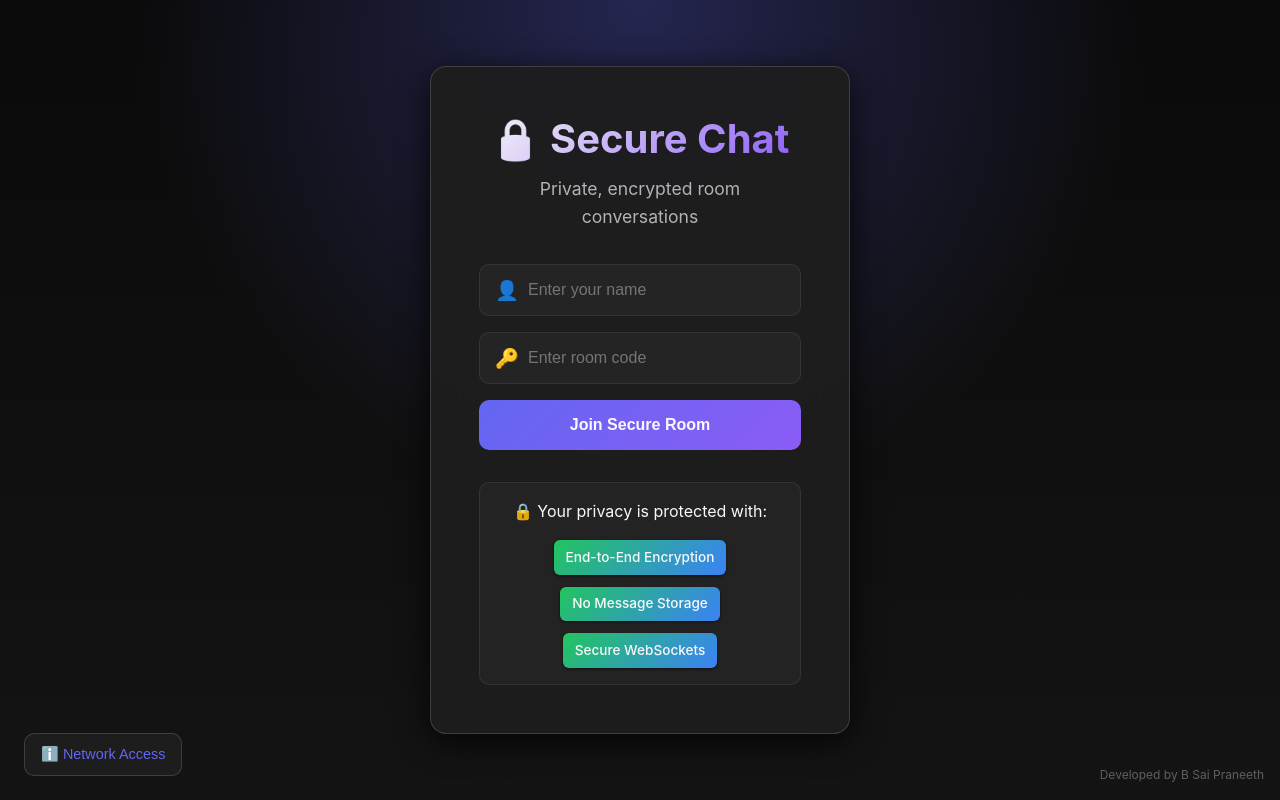
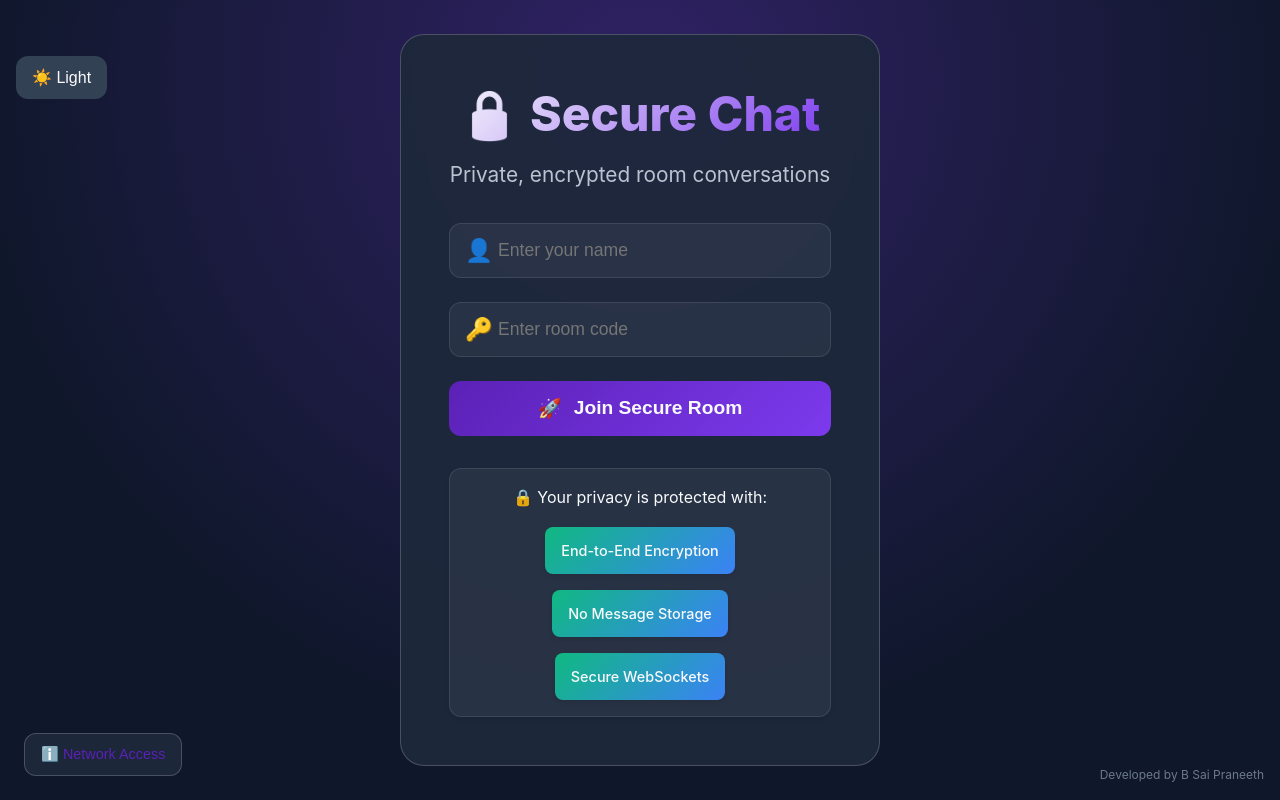
Before and after one commit to praneeth1335/private-frontend, a React (Vite) app: page / in a window 1280 px wide. Built offline with nearby package versions, Linux system fonts and the light colour scheme; no server answers.

Commit message:
FRONTENDCHANGES

```diff
--- a/src/main.jsx
+++ b/src/main.jsx
@@ -5,9 +5,7 @@ import App from "./App.jsx";
 import "./styles.css";
 
 ReactDOM.createRoot(document.getElementById("root")).render(
-  <React.StrictMode>
-    <BrowserRouter>
-      <App />
-    </BrowserRouter>
-  </React.StrictMode>
+  <BrowserRouter>
+    <App />
+  </BrowserRouter>
 );
--- a/src/pages/ChatRoom.jsx
+++ b/src/pages/ChatRoom.jsx
@@ -18,12 +18,23 @@ export default function ChatRoom() {
   const [isTyping, setIsTyping] = useState(false);
   const [isLoading, setIsLoading] = useState(true);
   const [serverInfo, setServerInfo] = useState("");
+  const [theme, setTheme] = useState(localStorage.getItem("theme") || "dark");
 
   const messagesEndRef = useRef(null);
   const typingTimeoutRef = useRef(null);
   const socketRef = useRef(null);
 
   const username = localStorage.getItem("username");
+
+  // Theme toggle and persistence
+  useEffect(() => {
+    document.body.setAttribute("data-theme", theme);
+    localStorage.setItem("theme", theme);
+  }, [theme]);
+
+  const toggleTheme = () => {
+    setTheme(theme === "dark" ? "light" : "dark");
+  };
 
   // Scroll to bottom whenever messages update
   const scrollToBottom = () => {
@@ -220,13 +231,15 @@ export default function ChatRoom() {
     }
   };
 
-  // Leave room handler
+  // Leave room handler with confirmation
   const handleLeaveRoom = () => {
-    if (socket) {
-      socket.close();
+    if (window.confirm("Are you sure you want to leave the room?")) {
+      if (socket) {
+        socket.close();
+      }
+      localStorage.removeItem("username");
+      navigate("/");
     }
-    localStorage.removeItem("username");
-    navigate("/");
   };
 
   // Reconnect handler
@@ -272,13 +285,17 @@ export default function ChatRoom() {
         }`}
       >
         {isConnected ? "🟢 Connected" : "🔴 Disconnected"}
-        {/* <span className="server-info">({serverInfo})</span> */}
+        <span className="server-info">({serverInfo})</span>
         {!isConnected && (
           <button onClick={handleReconnect} className="reconnect-btn">
             Reconnect
           </button>
         )}
       </div>
+
+      <button onClick={toggleTheme} className="theme-toggle-btn">
+        {theme === "dark" ? "☀️ Light" : "🌙 Dark"}
+      </button>
 
       <div className="chat-header">
         <div className="header-content">
--- a/src/pages/Home.jsx
+++ b/src/pages/Home.jsx
@@ -1,4 +1,4 @@
-import { useState } from "react";
+import { useState, useEffect } from "react";
 import { useNavigate } from "react-router-dom";
 import NetworkInfo from "../components/NetworkInfo";
 
@@ -6,7 +6,18 @@ export default function Home() {
   const [username, setUsername] = useState("");
   const [roomCode, setRoomCode] = useState("");
   const [isLoading, setIsLoading] = useState(false);
+  const [theme, setTheme] = useState(localStorage.getItem("theme") || "dark");
   const navigate = useNavigate();
+
+  // Theme persistence
+  useEffect(() => {
+    document.body.setAttribute("data-theme", theme);
+    localStorage.setItem("theme", theme);
+  }, [theme]);
+
+  const toggleTheme = () => {
+    setTheme(theme === "dark" ? "light" : "dark");
+  };
 
   const handleJoin = async (e) => {
     e.preventDefault();
@@ -39,6 +50,9 @@ export default function Home() {
 
   return (
     <div className="home-container">
+      <button onClick={toggleTheme} className="theme-toggle-btn">
+        {theme === "dark" ? "☀️ Light" : "🌙 Dark"}
+      </button>
       <div className="join-card">
         <h1>🔒 Secure Chat</h1>
         <p className="subtitle">Private, encrypted room conversations</p>
@@ -75,7 +89,13 @@ export default function Home() {
             className={`join-btn ${isLoading ? "loading" : ""}`}
             disabled={isLoading}
           >
-            {isLoading ? "Joining..." : "Join Secure Room"}
+            {isLoading ? (
+              <div className="loading-spinner"></div>
+            ) : (
+              <>
+                <span className="join-icon">🚀</span> Join Secure Room
+              </>
+            )}
           </button>
         </form>
 
--- a/src/styles.css
+++ b/src/styles.css
@@ -7,33 +7,72 @@
   box-sizing: border-box;
 }
 
-:root {
-  /* Color Palette - Sleek Dark Theme */
-  --primary: #6366f1;
-  --primary-dark: #4f46e5;
-  --primary-light: #8b5cf6;
-  --primary-glow: rgba(99, 102, 241, 0.3);
-  --primary-hover: #818cf8;
+/* Theme Variables */
+body[data-theme="dark"] {
+  --primary: #5b21b6; /* Deep purple for a classy look */
+  --primary-dark: #4c1d95;
+  --primary-light: #7c3aed;
+  --primary-glow: rgba(124, 58, 237, 0.3);
+  --primary-hover: #6d28d9;
 
-  --bg-primary: #0a0a0a;
-  --bg-secondary: #141414;
-  --bg-tertiary: #1f1f1f;
-  --bg-card: rgba(30, 30, 30, 0.95);
-  --bg-input: rgba(255, 255, 255, 0.03);
+  --bg-primary: #0f172a; /* Slate background */
+  --bg-secondary: #1e293b;
+  --bg-tertiary: #334155;
+  --bg-card: rgba(30, 41, 59, 0.95);
+  --bg-input: rgba(255, 255, 255, 0.05);
 
-  --text-primary: #f8f8f8;
-  --text-secondary: #b3b3b3;
-  --text-tertiary: #808080;
+  --text-primary: #f8fafc;
+  --text-secondary: #cbd5e1;
+  --text-tertiary: #94a3b8;
 
-  --accent-green: #22c55e;
+  --accent-green: #10b981;
   --accent-red: #ef4444;
   --accent-orange: #f59e0b;
   --accent-blue: #3b82f6;
 
-  --border-light: rgba(255, 255, 255, 0.08);
-  --border-medium: rgba(255, 255, 255, 0.15);
+  --border-light: rgba(255, 255, 255, 0.1);
+  --border-medium: rgba(255, 255, 255, 0.2);
 
-  /* Spacing System - Fluid */
+  --system-bg: rgba(
+    234,
+    179,
+    8,
+    0.2
+  ); /* Yellow-tinted background for system messages */
+  --system-color: #fef08a; /* Bright yellow text for system messages */
+}
+
+body[data-theme="light"] {
+  --primary: #5b21b6;
+  --primary-dark: #4c1d95;
+  --primary-light: #7c3aed;
+  --primary-glow: rgba(124, 58, 237, 0.2);
+  --primary-hover: #6d28d9;
+
+  --bg-primary: #f8fafc; /* Clean white background */
+  --bg-secondary: #ffffff;
+  --bg-tertiary: #e2e8f0;
+  --bg-card: rgba(255, 255, 255, 0.95);
+  --bg-input: rgba(0, 0, 0, 0.05);
+
+  --text-primary: #1e293b;
+  --text-secondary: #475569;
+  --text-tertiary: #6b7280;
+
+  --accent-green: #10b981;
+  --accent-red: #ef4444;
+  --accent-orange: #f59e0b;
+  --accent-blue: #3b82f6;
+
+  --border-light: rgba(0, 0, 0, 0.1);
+  --border-medium: rgba(0, 0, 0, 0.15);
+
+  --system-bg: rgba(234, 179, 8, 0.15);
+  --system-color: #d97706; /* Amber for system messages in light mode */
+}
+
+/* Common styles */
+:root {
   --space-xs: clamp(0.25rem, calc(0.2rem + 0.25vw), 0.5rem);
   --space-sm: clamp(0.5rem, calc(0.4rem + 0.5vw), 0.75rem);
   --space-md: clamp(0.75rem, calc(0.6rem + 0.75vw), 1rem);
@@ -41,24 +80,20 @@
   --space-xl: clamp(1.5rem, calc(1.2rem + 1.5vw), 2rem);
   --space-2xl: clamp(2rem, calc(1.6rem + 2vw), 3rem);
 
-  /* Effects */
-  --shadow-sm: 0 1px 3px rgba(0, 0, 0, 0.6);
-  --shadow-md: 0 4px 12px rgba(0, 0, 0, 0.7);
-  --shadow-lg: 0 8px 32px rgba(0, 0, 0, 0.8);
-  --glow: 0 0 12px var(--primary-glow);
+  --shadow-sm: 0 2px 4px rgba(0, 0, 0, 0.1);
+  --shadow-md: 0 4px 12px rgba(0, 0, 0, 0.15);
+  --shadow-lg: 0 8px 24px rgba(0, 0, 0, 0.2);
+  --glow: 0 0 8px var(--primary-glow);
 
-  /* Transitions */
-  --transition-fast: 0.15s ease;
-  --transition-normal: 0.25s ease;
-  --transition-slow: 0.35s ease;
+  --transition-fast: 0.2s ease;
+  --transition-normal: 0.3s ease;
+  --transition-slow: 0.4s ease;
 
-  /* Border Radius */
-  --radius-sm: 6px;
-  --radius-md: 10px;
+  --radius-sm: 8px;
+  --radius-md: 12px;
   --radius-lg: 16px;
   --radius-xl: 24px;
 
-  /* Fonts */
   --font-sans: "Inter", system-ui, -apple-system, sans-serif;
 }
 
@@ -83,8 +118,8 @@ h3,
 h4,
 h5,
 h6 {
-  font-weight: 600;
-  line-height: 1.2;
+  font-weight: 700;
+  line-height: 1.3;
 }
 
 p {
@@ -110,37 +145,37 @@ a:hover {
   justify-content: center;
   padding: var(--space-lg);
   background: radial-gradient(
-      circle at 50% 0,
-      var(--primary-glow) 0%,
-      transparent 50%
-    ),
-    linear-gradient(180deg, var(--bg-primary) 0%, var(--bg-secondary) 100%);
+    circle at 50% 10%,
+    var(--primary-glow) 0%,
+    var(--bg-primary) 70%
+  );
   position: relative;
   min-height: 100vh;
+  overflow: hidden;
 }
 
 .join-card {
   background: var(--bg-card);
-  backdrop-filter: blur(20px);
+  backdrop-filter: blur(12px);
   border: 1px solid var(--border-medium);
-  border-radius: var(--radius-lg);
+  border-radius: var(--radius-xl);
   padding: var(--space-2xl);
-  max-width: 420px;
+  max-width: 480px;
   width: 100%;
-  box-shadow: var(--shadow-lg);
+  box-shadow: var(--shadow-lg), var(--glow);
   transition: transform var(--transition-normal),
     box-shadow var(--transition-normal);
-  animation: fadeIn 0.5s ease-out;
+  animation: slideIn 0.6s ease-out;
 }
 
 .join-card:hover {
-  transform: translateY(-4px);
-  box-shadow: var(--shadow-lg), var(--glow);
+  transform: translateY(-6px);
+  box-shadow: var(--shadow-lg), 0 0 16px var(--primary-glow);
 }
 
 .join-card h1 {
-  font-size: clamp(1.8rem, 4vw, 2.5rem);
-  font-weight: 700;
+  font-size: clamp(2.2rem, 5vw, 3rem);
+  font-weight: 800;
   background: linear-gradient(
     135deg,
     var(--text-primary) 0%,
@@ -150,25 +185,32 @@ a:hover {
   -webkit-text-fill-color: transparent;
   margin-bottom: var(--space-sm);
   text-align: center;
+  animation: gradientShift 4s ease infinite;
 }
 
 .subtitle {
   color: var(--text-secondary);
-  font-size: clamp(1rem, 2.5vw, 1.1rem);
+  font-size: clamp(1.1rem, 2.5vw, 1.3rem);
   margin-bottom: var(--space-xl);
   text-align: center;
+  opacity: 0.9;
 }
 
 /* Input Group */
 .input-group {
   display: flex;
   flex-direction: column;
-  gap: var(--space-md);
+  gap: var(--space-lg);
   margin-bottom: var(--space-xl);
 }
 
 .input-field {
   position: relative;
+  transition: transform var(--transition-fast);
+}
+
+.input-field:hover {
+  transform: translateY(-2px);
 }
 
 .input-field input {
@@ -178,15 +220,14 @@ a:hover {
   border: 1px solid var(--border-light);
   border-radius: var(--radius-md);
   color: var(--text-primary);
-  font-size: 1rem;
-  transition: border-color var(--transition-fast),
-    box-shadow var(--transition-fast), background var(--transition-fast);
+  font-size: 1.1rem;
+  transition: all var(--transition-fast);
 }
 
 .input-field input:focus {
   border-color: var(--primary);
   background: var(--bg-tertiary);
-  box-shadow: 0 0 0 3px var(--primary-glow);
+  box-shadow: 0 0 0 4px var(--primary-glow);
   outline: none;
 }
 
@@ -194,9 +235,14 @@ a:hover {
   position: absolute;
   left: var(--space-md);
   top: 50%;
-  transform: translateY(-50%);
+  transform: translateY(-50%) scale(1);
   color: var(--text-secondary);
-  font-size: 1.2rem;
+  font-size: 1.4rem;
+  transition: transform var(--transition-fast);
+}
+
+.input-field:hover .icon {
+  transform: translateY(-50%) scale(1.1);
 }
 
 /* Join Button */
@@ -211,16 +257,19 @@ a:hover {
   color: var(--text-primary);
   border: none;
   border-radius: var(--radius-md);
-  font-size: 1rem;
+  font-size: 1.2rem;
   font-weight: 600;
   cursor: pointer;
-  transition: transform var(--transition-fast),
-    box-shadow var(--transition-fast), background var(--transition-fast);
+  display: flex;
+  align-items: center;
+  justify-content: center;
+  gap: var(--space-sm);
+  transition: all var(--transition-fast);
 }
 
 .join-btn:hover:not(:disabled) {
-  transform: translateY(-2px);
-  box-shadow: var(--shadow-md), var(--glow);
+  transform: translateY(-3px);
+  box-shadow: var(--shadow-md), 0 0 12px var(--primary-glow);
   background: linear-gradient(
     135deg,
     var(--primary-hover) 0%,
@@ -238,6 +287,15 @@ a:hover {
   cursor: wait;
 }
 
+.join-btn .join-icon {
+  font-size: 1.2rem;
+  transition: transform var(--transition-fast);
+}
+
+.join-btn:hover .join-icon {
+  transform: scale(1.2);
+}
+
 /* Security Notice */
 .security-notice {
   margin-top: var(--space-lg);
@@ -246,12 +304,13 @@ a:hover {
   border: 1px solid var(--border-light);
   border-radius: var(--radius-md);
   text-align: center;
+  box-shadow: var(--shadow-sm);
 }
 
 .security-features {
   display: flex;
   justify-content: center;
-  gap: var(--space-sm);
+  gap: var(--space-md);
   flex-wrap: wrap;
   margin-top: var(--space-sm);
 }
@@ -263,10 +322,40 @@ a:hover {
     var(--accent-blue) 100%
   );
   color: var(--text-primary);
-  padding: var(--space-xs) var(--space-sm);
+  padding: var(--space-sm) var(--space-md);
   border-radius: var(--radius-sm);
-  font-size: 0.85rem;
+  font-size: 0.9rem;
   font-weight: 500;
+  box-shadow: var(--shadow-sm);
+  transition: transform var(--transition-fast);
+}
+
+.feature-tag:hover {
+  transform: translateY(-2px);
+}
+
+/* Theme Toggle Button */
+.theme-toggle-btn {
+  position: fixed;
+  top: calc(var(--space-md) + 2.5rem); /* Below connection-status */
+  left: var(--space-md);
+  background: var(--bg-tertiary);
+  color: var(--text-primary);
+  padding: var(--space-sm) var(--space-md);
+  border: none;
+  border-radius: var(--radius-md);
+  font-size: clamp(0.9rem, 2vw, 1rem);
+  cursor: pointer;
+  transition: all var(--transition-fast);
+  display: flex;
+  align-items: center;
+  gap: var(--space-xs);
+  z-index: 998; /* Below connection-status, above content */
+}
+
+.theme-toggle-btn:hover {
+  background: var(--primary-dark);
+  transform: translateY(-2px);
   box-shadow: var(--shadow-sm);
 }
 
@@ -282,12 +371,12 @@ a:hover {
 /* Chat Header */
 .chat-header {
   background: var(--bg-card);
-  backdrop-filter: blur(20px);
+  backdrop-filter: blur(10px);
   border-bottom: 1px solid var(--border-light);
   padding: var(--space-md) var(--space-lg);
   position: sticky;
   top: 0;
-  z-index: 10;
+  z-index: 1000;
   box-shadow: var(--shadow-sm);
 }
 
@@ -301,13 +390,13 @@ a:hover {
 }
 
 .room-info h1 {
-  font-size: clamp(1.2rem, 2.5vw, 1.75rem);
-  font-weight: 600;
+  font-size: clamp(1.5rem, 3vw, 2rem);
+  font-weight: 700;
 }
 
 .room-code {
   color: var(--text-secondary);
-  font-size: clamp(0.8rem, 1.5vw, 0.9rem);
+  font-size: clamp(0.9rem, 2vw, 1rem);
   margin-top: var(--space-xs);
   display: flex;
   align-items: center;
@@ -322,7 +411,7 @@ a:hover {
 
 .user-count {
   color: var(--text-secondary);
-  font-size: clamp(0.8rem, 1.5vw, 0.9rem);
+  font-size: clamp(0.9rem, 2vw, 1rem);
   display: flex;
   align-items: center;
   gap: var(--space-xs);
@@ -334,10 +423,9 @@ a:hover {
   padding: var(--space-sm) var(--space-md);
   border: none;
   border-radius: var(--radius-md);
-  font-size: clamp(0.8rem, 1.5vw, 0.9rem);
+  font-size: clamp(0.9rem, 2vw, 1rem);
   cursor: pointer;
-  transition: background var(--transition-fast),
-    transform var(--transition-fast);
+  transition: all var(--transition-fast);
   display: flex;
   align-items: center;
   gap: var(--space-xs);
@@ -345,7 +433,7 @@ a:hover {
 
 .leave-btn:hover {
   background: #dc2626;
-  transform: translateY(-1px);
+  transform: translateY(-2px);
 }
 
 /* Chat Main */
@@ -398,11 +486,11 @@ a:hover {
 }
 
 .message {
-  max-width: 75%;
+  max-width: 70%;
   padding: var(--space-sm) var(--space-md);
   border-radius: var(--radius-md);
   animation: messageAppear 0.3s ease-out;
-  transition: background var(--transition-fast);
+  transition: all var(--transition-fast);
 }
 
 .message.self {
@@ -432,23 +520,27 @@ a:hover {
 }
 
 .message.other:hover {
-  background: #2a2a2a;
+  background: var(--bg-tertiary);
+  filter: brightness(1.1);
 }
 
 .message.system {
-  background: var(--bg-input);
-  color: var(--text-secondary);
+  background: var(--system-bg);
+  color: var(--system-color);
   text-align: center;
   margin: 0 auto;
-  font-style: italic;
-  padding: var(--space-xs) var(--space-sm);
-  border-radius: var(--radius-sm);
+  padding: var(--space-sm) var(--space-md);
+  border-radius: var(--radius-md);
+  font-weight: 600;
+  box-shadow: var(--shadow-sm);
+  width: fit-content;
+  max-width: 80%;
 }
 
 .message-header {
   display: flex;
   justify-content: space-between;
-  font-size: 0.85rem;
+  font-size: 0.9rem;
   margin-bottom: var(--space-xs);
   opacity: 0.9;
 }
@@ -463,7 +555,7 @@ a:hover {
 
 .message-content {
   word-break: break-word;
-  font-size: 0.95rem;
+  font-size: 1rem;
 }
 
 /* Input Section */
@@ -495,9 +587,7 @@ a:hover {
   color: var(--text-primary);
   font-size: 1rem;
   resize: vertical;
-  transition: border-color var(--transition-fast),
-    box-shadow var(--transition-fast);
-  scrollbar-width: none;
+  transition: all var(--transition-fast);
 }
 
 .message-input:focus {
@@ -524,8 +614,7 @@ a:hover {
   font-size: 1rem;
   font-weight: 600;
   cursor: pointer;
-  transition: background var(--transition-fast),
-    transform var(--transition-fast);
+  transition: all var(--transition-fast);
   display: flex;
   align-items: center;
   gap: var(--space-xs);
@@ -534,7 +623,7 @@ a:hover {
 
 .send-btn:hover:not(:disabled) {
   background: var(--primary-hover);
-  transform: translateY(-1px);
+  transform: translateY(-2px);
 }
 
 .send-btn:disabled {
@@ -564,7 +653,7 @@ a:hover {
 }
 
 .sidebar-header h3 {
-  font-size: 1.1rem;
+  font-size: 1.2rem;
 }
 
 .user-count-badge {
@@ -580,7 +669,6 @@ a:hover {
   overflow-y: auto;
   scrollbar-width: thin;
   scrollbar-color: var(--border-medium) var(--bg-card);
-  padding-right: var(--space-xs);
 }
 
 .users-list::-webkit-scrollbar {
@@ -606,8 +694,8 @@ a:hover {
 }
 
 .user-avatar {
-  width: 36px;
-  height: 36px;
+  width: 40px;
+  height: 40px;
   background: linear-gradient(
     135deg,
     var(--primary) 0%,
@@ -625,8 +713,8 @@ a:hover {
 }
 
 .status-indicator {
-  width: 8px;
-  height: 8px;
+  width: 10px;
+  height: 10px;
   background: var(--accent-green);
   border-radius: 50%;
   position: absolute;
@@ -673,7 +761,7 @@ a:hover {
 .connection-status {
   position: fixed;
   top: var(--space-md);
-  right: var(--space-md);
+  left: var(--space-md);
   background: var(--bg-card);
   padding: var(--space-sm) var(--space-md);
   border-radius: var(--radius-md);
@@ -682,8 +770,8 @@ a:hover {
   align-items: center;
   gap: var(--space-sm);
   box-shadow: var(--shadow-sm);
-  z-index: 20;
-  transition: background var(--transition-fast);
+  z-index: 999;
+  transition: all var(--transition-fast);
 }
 
 .connection-status.connected {
@@ -702,7 +790,7 @@ a:hover {
   border-radius: var(--radius-md);
   cursor: pointer;
   font-size: 0.9rem;
-  transition: background var(--transition-fast);
+  transition: all var(--transition-fast);
 }
 
 .reconnect-btn:hover {
@@ -800,7 +888,6 @@ a:hover {
   font-size: 2.5rem;
   margin-bottom: var(--space-sm);
   opacity: 0.6;
-  display: block;
 }
 
 /* Icons */
@@ -808,7 +895,8 @@ a:hover {
 .room-icon,
 .user-icon,
 .leave-icon,
-.send-icon {
+.send-icon,
+.join-icon {
   font-size: 1rem;
 }
 
@@ -828,13 +916,12 @@ a:hover {
   border-radius: var(--radius-md);
   cursor: pointer;
   font-size: 0.9rem;
-  transition: background var(--transition-fast),
-    transform var(--transition-fast);
+  transition: all var(--transition-fast);
 }
 
 .info-btn:hover {
   background: var(--bg-tertiary);
-  transform: translateY(-1px);
+  transform: translateY(-2px);
 }
 
 .network-instructions {
@@ -884,7 +971,7 @@ a:hover {
   margin-left: var(--space-md);
   font-size: 0.9rem;
   cursor: pointer;
-  transition: background var(--transition-fast);
+  transition: all var(--transition-fast);
 }
 
 .reconnect-btn-inline:hover {
@@ -929,11 +1016,22 @@ a:hover {
   opacity: 1;
 }
 
-/* Global Animations */
+/* Animations */
 @keyframes fadeIn {
   from {
     opacity: 0;
     transform: translateY(10px);
+  }
+  to {
+    opacity: 1;
+    transform: translateY(0);
+  }
+}
+
+@keyframes slideIn {
+  from {
+    opacity: 0;
+    transform: translateY(20px);
   }
   to {
     opacity: 1;
@@ -952,9 +1050,19 @@ a:hover {
   }
 }
 
+@keyframes gradientShift {
+  0% {
+    background-position: 0% 50%;
+  }
+  50% {
+    background-position: 100% 50%;
+  }
+  100% {
+    background-position: 0% 50%;
+  }
+}
+
 /* Responsive Design */
-
-/* Large Tablets / Laptops */
 @media (max-width: 1200px) {
   .chat-main {
     flex-direction: column;
@@ -970,7 +1078,6 @@ a:hover {
   }
 }
 
-/* Tablets */
 @media (max-width: 768px) {
   .home-container {
     padding: var(--space-md);
@@ -978,6 +1085,7 @@ a:hover {
 
   .join-card {
     padding: var(--space-lg);
+    max-width: 90%;
   }
 
   .chat-header {
@@ -992,6 +1100,7 @@ a:hover {
 
   .user-info {
     justify-content: center;
+    flex-wrap: wrap;
   }
 
   .chat-main {
@@ -1036,14 +1145,13 @@ a:hover {
   }
 }
 
-/* Mobile */
 @media (max-width: 480px) {
   .join-card h1 {
-    font-size: 1.8rem;
+    font-size: clamp(1.8rem, 4vw, 2.2rem);
   }
 
   .subtitle {
-    font-size: 0.95rem;
+    font-size: 1rem;
   }
 
   .input-field input {
@@ -1051,11 +1159,11 @@ a:hover {
   }
 
   .join-btn {
-    font-size: 0.95rem;
+    font-size: 1rem;
   }
 
   .room-info h1 {
-    font-size: 1.4rem;
+    font-size: 1.5rem;
   }
 
   .message {
@@ -1067,8 +1175,8 @@ a:hover {
   }
 
   .user-avatar {
-    width: 32px;
-    height: 32px;
+    width: 36px;
+    height: 36px;
   }
 
   .user-name {
@@ -1076,11 +1184,16 @@ a:hover {
   }
 
   .connection-status {
-    top: auto;
-    bottom: var(--space-md);
-    left: 50%;
-    transform: translateX(-50%);
+    top: var(--space-sm);
+    left: var(--space-sm);
     right: auto;
     width: max-content;
   }
+
+  .theme-toggle-btn {
+    top: calc(var(--space-sm) + 2rem); /* Adjusted for smaller screens */
+    left: var(--space-sm);
+    font-size: 0.85rem;
+    padding: var(--space-xs) var(--space-sm);
+  }
 }
```
Also changed, not shown: 2 other files (tests, documents, lock files or other folders).
